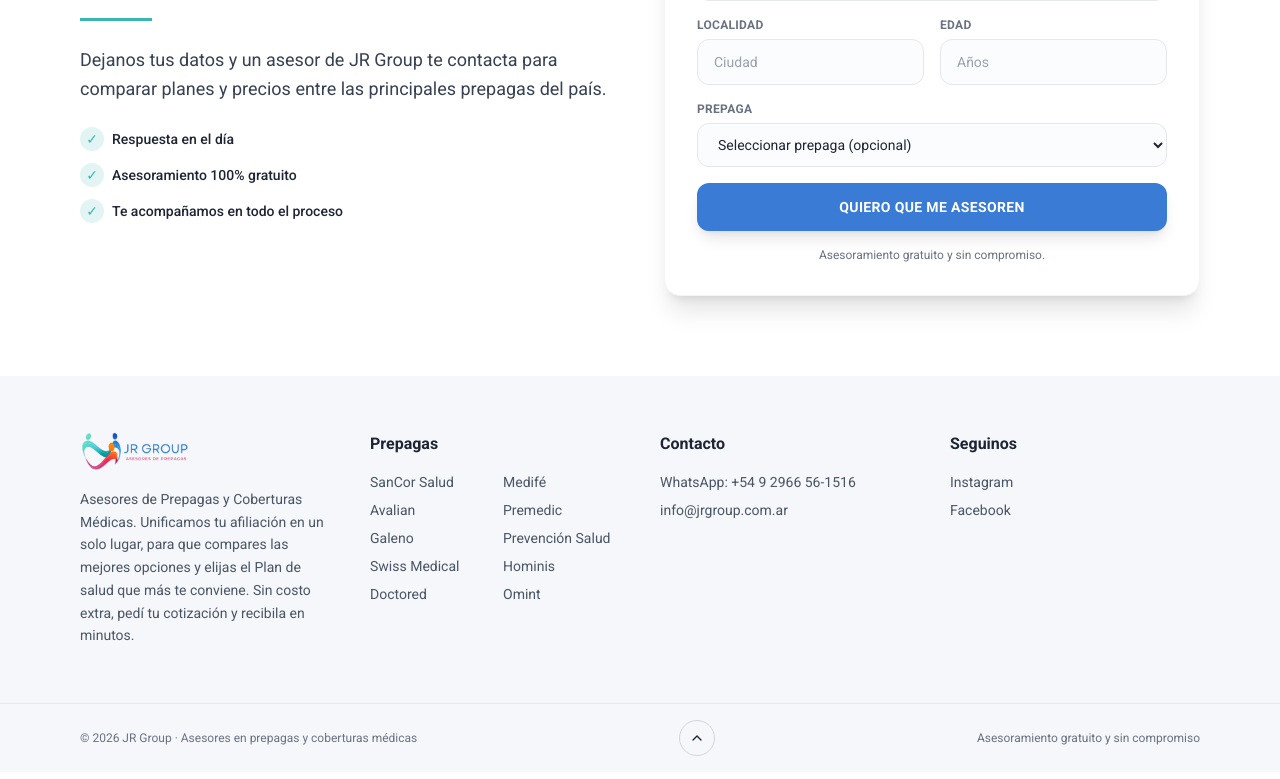
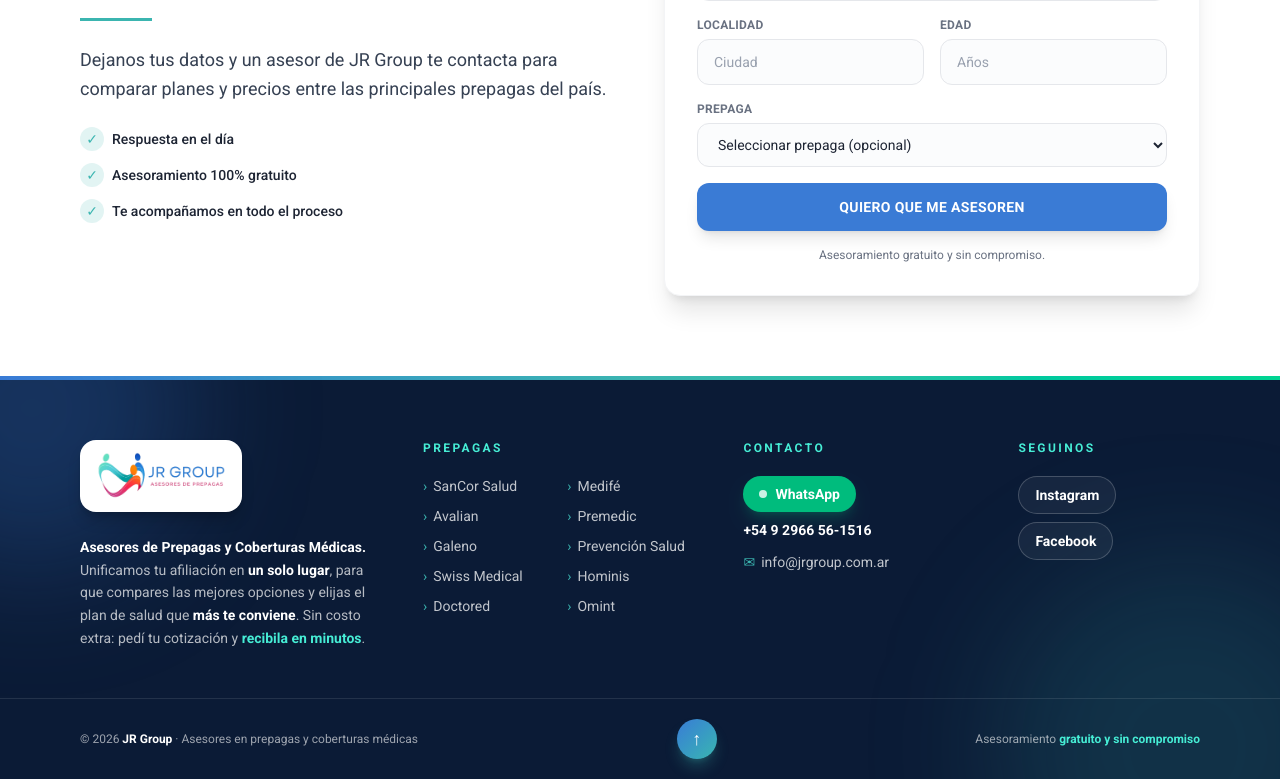
Before and after one commit to santiagofdmkt/jrgroup-web, a Next.js app: page / in a window 1280 px wide. Shown: the part 3805-4584 px from the top of the page. Built offline with nearby package versions, Linux system fonts and the light colour scheme.

Commit message:
Rediseno footer azul noche con negritas

```diff
--- a/components/Footer.tsx
+++ b/components/Footer.tsx
@@ -1,86 +1,118 @@
 "use client";
-import Link from "next/link";
-import Image from "next/image";
+
+import NextLink from "next/link";
+import NextImage from "next/image";
 import { contacto, linkWhatsapp } from "@/data/contacto";
 import { prepagas } from "@/data/prepagas";
 
+const titulo = "mb-5 text-xs font-bold uppercase tracking-[0.2em] text-teal-300";
+const enlace = "group inline-flex items-center gap-1.5 text-white/75 transition hover:text-white";
+
 export default function Footer() {
   return (
-    <footer className="bg-jr-fondo text-jr-texto">
-      <div className="mx-auto grid max-w-6xl gap-10 px-4 py-14 sm:grid-cols-2 lg:grid-cols-4">
+    <footer className="relative overflow-hidden bg-[#0b1b36] text-white">
+      {/* Luces de fondo y linea de color arriba */}
+      <div aria-hidden className="pointer-events-none absolute inset-0">
+        <div className="absolute inset-x-0 top-0 h-1 bg-gradient-to-r from-jr-azul via-jr-turquesa to-emerald-400" />
+        <div className="absolute -left-32 -top-32 h-80 w-80 rounded-full bg-jr-azul/25 blur-3xl" />
+        <div className="absolute -bottom-40 -right-24 h-96 w-96 rounded-full bg-jr-turquesa/15 blur-3xl" />
+      </div>
+
+      <div className="relative mx-auto grid max-w-6xl gap-12 px-4 pb-12 pt-16 sm:grid-cols-2 lg:grid-cols-[1.3fr_1.2fr_1fr_0.8fr]">
+        {/* Marca */}
         <div>
-          <Image
-            src="/img/logo-jr-group.png"
-            alt="JR Group Asesores"
-            width={160}
-            height={48}
-            className="mb-4 h-10 w-auto"
-          />
-          <p className="text-sm leading-relaxed text-gray-600">
-            Asesores de Prepagas y Coberturas Médicas. Unificamos tu afiliación en un solo lugar, para que compares las mejores opciones y elijas el Plan de salud que más te conviene. Sin costo extra, pedí tu cotización y recibila en minutos.
+          <div className="inline-flex rounded-2xl bg-white px-4 py-3 shadow-lg shadow-black/20">
+            <NextImage src="/img/logo-jr-group.png" alt="JR Group Asesores de Prepagas" width={174} height={64} className="h-12 w-auto" />
+          </div>
+          <p className="mt-6 text-sm leading-relaxed text-white/70">
+            <strong className="text-white">Asesores de Prepagas y Coberturas Médicas.</strong> Unificamos tu afiliación
+            en <strong className="text-white">un solo lugar</strong>, para que compares las mejores opciones y elijas el
+            plan de salud que <strong className="text-white">más te conviene</strong>. Sin costo extra: pedí tu
+            cotización y <strong className="text-teal-300">recibila en minutos</strong>.
           </p>
         </div>
 
+        {/* Prepagas */}
         <div>
-          <h3 className="mb-4 font-semibold">Prepagas</h3>
-          <ul className="grid grid-cols-2 gap-x-4 gap-y-2 text-sm text-gray-600">
+          <h3 className={titulo}>Prepagas</h3>
+          <ul className="grid grid-cols-2 gap-x-4 gap-y-2.5 text-sm">
             {prepagas.map((p) => (
               <li key={p.slug}>
-                <Link href={`/${p.slug}`} className="cursor-pointer hover:text-jr-azul">
+                <NextLink href={`/${p.slug}`} className={enlace}>
+                  <span className="text-jr-turquesa transition group-hover:translate-x-0.5">›</span>
                   {p.nombre}
-                </Link>
+                </NextLink>
               </li>
             ))}
           </ul>
         </div>
 
+        {/* Contacto */}
         <div>
-          <h3 className="mb-4 font-semibold">Contacto</h3>
-          <ul className="space-y-2 text-sm text-gray-600">
+          <h3 className={titulo}>Contacto</h3>
+          <ul className="space-y-3 text-sm">
             <li>
-              <a href={linkWhatsapp()} target="_blank" rel="noopener" className="cursor-pointer hover:text-jr-azul">
-                WhatsApp: {contacto.whatsappVisible}
+              <a
+                href={linkWhatsapp()}
+                target="_blank"
+                rel="noopener noreferrer"
+                className="inline-flex items-center gap-2 rounded-full bg-emerald-500 px-4 py-2 font-bold text-white shadow-lg shadow-emerald-500/20 transition hover:-translate-y-0.5 hover:bg-emerald-400"
+              >
+                <span className="h-2 w-2 animate-pulse rounded-full bg-white" />
+                WhatsApp
               </a>
+              <p className="mt-2 font-semibold text-white">{contacto.whatsappVisible}</p>
             </li>
             <li>
-              <a href={`mailto:${contacto.email}`} className="cursor-pointer hover:text-jr-azul">
+              <a href={`mailto:${contacto.email}`} className={enlace}>
+                <span className="text-jr-turquesa">✉</span>
                 {contacto.email}
               </a>
             </li>
           </ul>
         </div>
 
+        {/* Redes */}
         <div>
-          <h3 className="mb-4 font-semibold">Seguinos</h3>
-          <ul className="space-y-2 text-sm text-gray-600">
-            <li>
-              <a href={contacto.instagram} target="_blank" rel="noopener" className="cursor-pointer hover:text-jr-azul">
-                Instagram
-              </a>
-            </li>
-            <li>
-              <a href={contacto.facebook} target="_blank" rel="noopener" className="cursor-pointer hover:text-jr-azul">
-                Facebook
-              </a>
-            </li>
-          </ul>
+          <h3 className={titulo}>Seguinos</h3>
+          <div className="flex flex-wrap gap-2">
+            <a
+              href={contacto.instagram}
+              target="_blank"
+              rel="noopener noreferrer"
+              className="rounded-full border border-white/20 bg-white/5 px-4 py-2 text-sm font-semibold text-white transition hover:-translate-y-0.5 hover:border-pink-400 hover:bg-gradient-to-r hover:from-pink-500 hover:to-orange-400"
+            >
+              Instagram
+            </a>
+            <a
+              href={contacto.facebook}
+              target="_blank"
+              rel="noopener noreferrer"
+              className="rounded-full border border-white/20 bg-white/5 px-4 py-2 text-sm font-semibold text-white transition hover:-translate-y-0.5 hover:border-blue-500 hover:bg-blue-600"
+            >
+              Facebook
+            </a>
+          </div>
         </div>
       </div>
 
-      <div className="border-t border-gray-200">
-        <div className="mx-auto flex max-w-6xl items-center justify-between px-4 py-4 text-xs text-gray-500">
-          <p>&copy; 2026 JR Group · Asesores en prepagas y coberturas médicas</p>
+      {/* Barra final */}
+      <div className="relative border-t border-white/10">
+        <div className="mx-auto flex max-w-6xl flex-col items-center gap-4 px-4 py-5 text-xs text-white/60 sm:flex-row sm:justify-between">
+          <p>
+            &copy; 2026 <strong className="text-white">JR Group</strong> · Asesores en prepagas y coberturas médicas
+          </p>
           <button
             type="button"
             onClick={() => window.scrollTo({ top: 0, behavior: "smooth" })}
             aria-label="Volver arriba"
-            className="flex h-9 w-9 cursor-pointer items-center justify-center rounded-full border border-gray-300 text-jr-texto transition hover:border-jr-azul hover:text-jr-azul"
+            className="flex h-10 w-10 cursor-pointer items-center justify-center rounded-full bg-gradient-to-br from-jr-azul to-jr-turquesa text-lg font-bold text-white shadow-lg shadow-jr-turquesa/30 transition hover:-translate-y-1"
           >
-            <svg width="16" height="16" viewBox="0 0 24 24" fill="none" stroke="currentColor" strokeWidth="2" strokeLinecap="round" strokeLinejoin="round">
-              <polyline points="18 15 12 9 6 15" />
-            </svg>
+            ↑
           </button>
-          <p>Asesoramiento gratuito y sin compromiso</p>
+          <p>
+            Asesoramiento <strong className="text-teal-300">gratuito y sin compromiso</strong>
+          </p>
         </div>
       </div>
     </footer>
```
